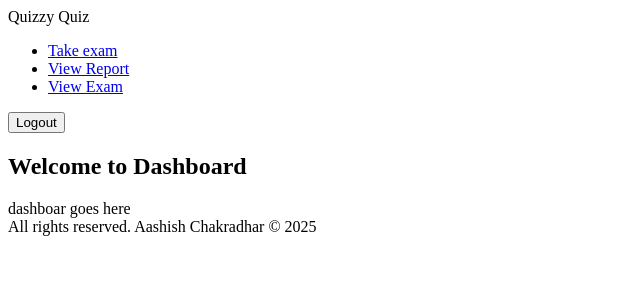
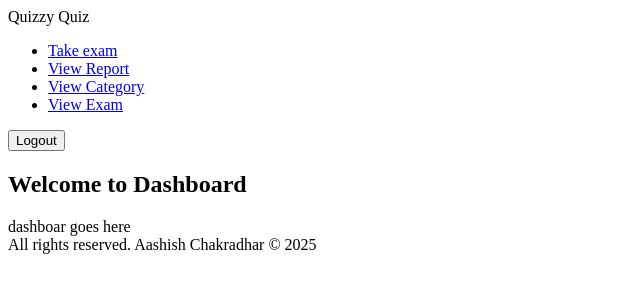
Before and after one commit to aashishChakradhar/quizApp, a React (Create React App) app in the folder frontend/: page / in a window 1280 px wide. Shown: the top 300 px of the page, without its empty margins (0-640 px from the left). Built offline with nearby package versions, Linux system fonts and the light colour scheme; no server answers.

Commit message:
adding new reference link

```diff
--- a/frontend/src/components/sidebar.jsx
+++ b/frontend/src/components/sidebar.jsx
@@ -7,7 +7,7 @@ export default function Sidebar(props) {
     navigate("/login");
   }
   return (
-    <sidebar>
+    <div id="sidebar">
       <ul>
         <li>
           <Link to="/test">Take exam</Link>
@@ -16,10 +16,13 @@ export default function Sidebar(props) {
           <Link to="/records/view">View Report</Link>
         </li>
         <li>
-          <Link to="/category">View Exam</Link>
+          <Link to="/category">View Category</Link>
+        </li>
+        <li>
+          <Link to="/exams">View Exam</Link>
         </li>
       </ul>
       <button onClick={handleLogout}>Logout</button>
-    </sidebar>
+    </div>
   );
 }
```
Also changed, not shown: frontend/src/pages/ExamForm.jsx (renamed from frontend/src/pages/Exam.jsx).
